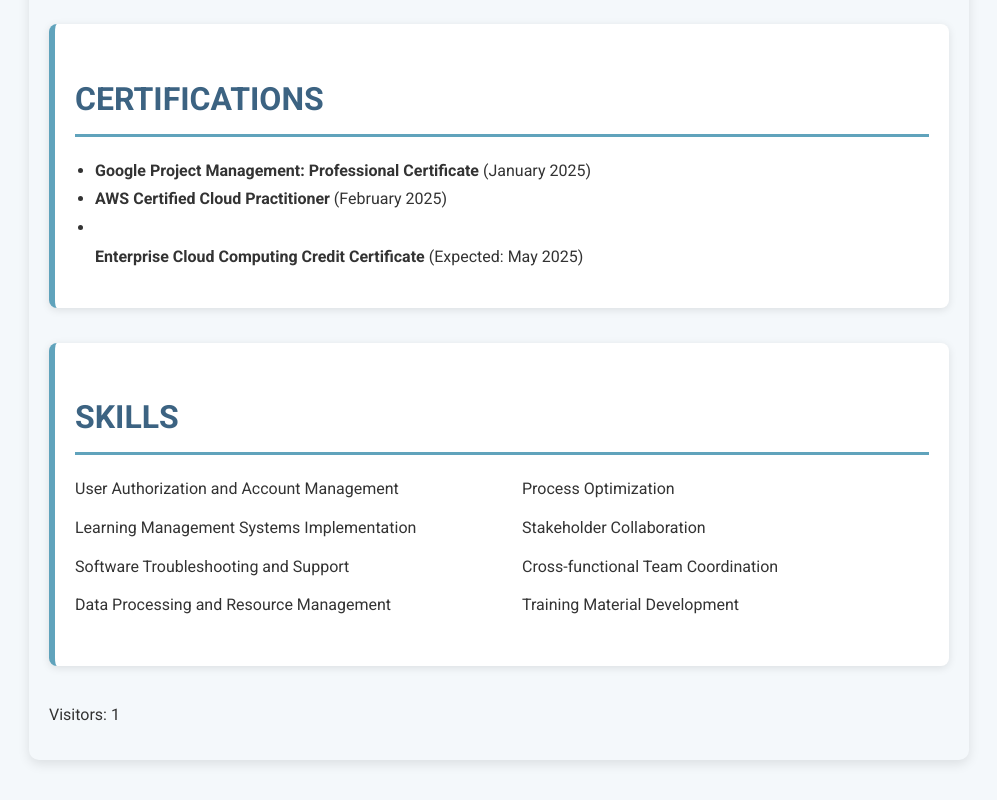
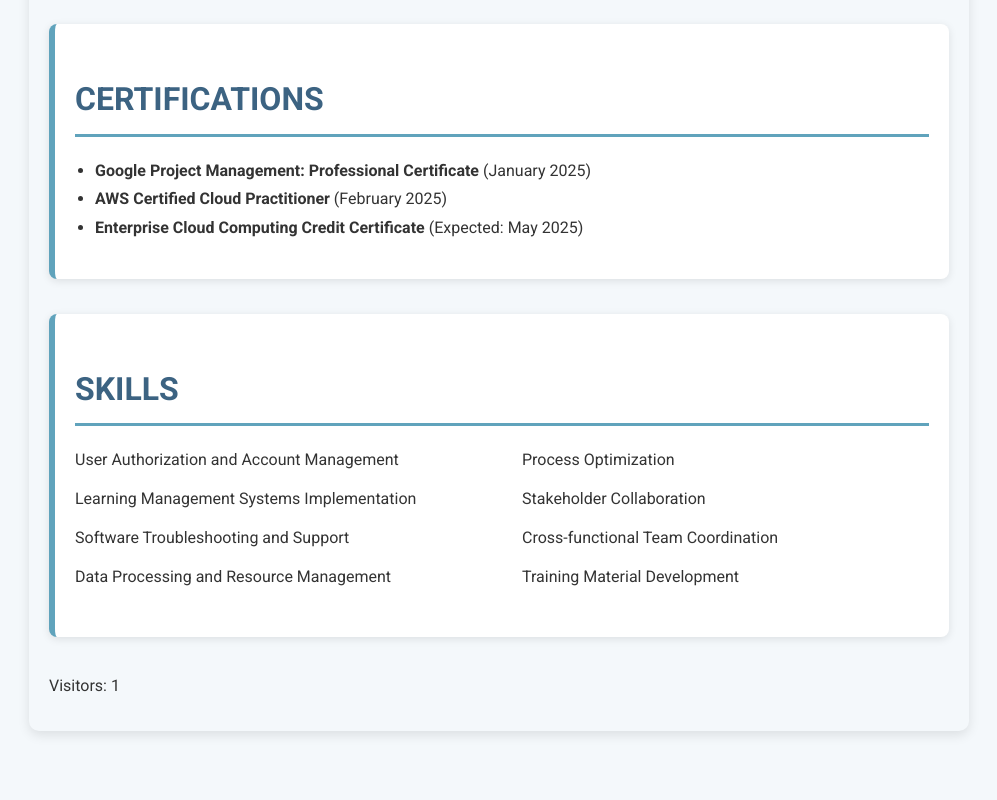
Before and after one commit to MKW12801/melissa-resume-site, a plain HTML site: page index.html in a window 1280 px wide. Shown: the part 1772-2572 px from the top of the page, without its empty margins (141-1138 px from the left). After the commit the page ends 2543 px from the top, so only its background shows below. Drawn offline with Linux system fonts and the light colour scheme.

Commit message:
Update index.html

```diff
--- a/index.html
+++ b/index.html
@@ -202,9 +202,7 @@
       <ul>
         <li><strong>Google Project Management: Professional Certificate</strong> (January 2025)<br /></li>
         <li><strong>AWS Certified Cloud Practitioner</strong> (February 2025)<br /> </li>
-         <li></li> <strong>Enterprise Cloud Computing Credit Certificate</strong> (Expected: May 2025)<br />
-
-        </li>
+         <li><strong>Enterprise Cloud Computing Credit Certificate</strong> (Expected: May 2025)<br /></li>
 
       </ul>
     </div>
```
